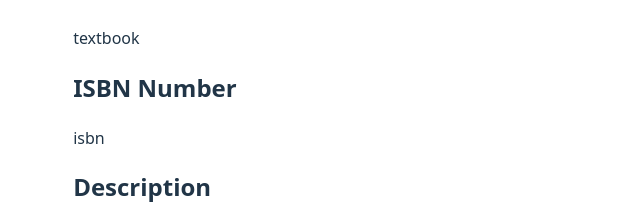
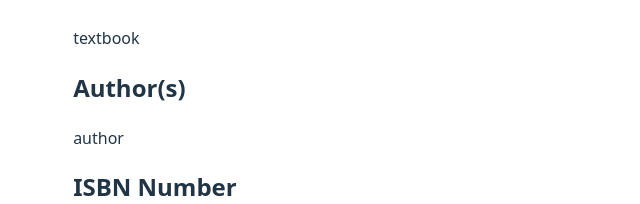
Before and after one commit to Oasis-NEU/s26-group-21, a React (Vite) app in the folder my-app/: page /listing-details in a window 1280 px wide. Shown: the part 413-617 px from the top of the page, without its empty margins (317-957 px from the left). Built offline with nearby package versions, Linux system fonts and the light colour scheme.

Commit message:
added authors description to listing details

```diff
--- a/my-app/src/pages/ListingDetailPage.jsx
+++ b/my-app/src/pages/ListingDetailPage.jsx
@@ -36,6 +36,11 @@ export default function ListingDetailPage() {
                 <h2>Name of Textbook</h2>
                 <p>textbook</p>
             </div>
+            {/* author(s) of textbook */}
+            <div>
+                <h2>Author(s)</h2>
+                <p>author</p>
+            </div>
             {/* textbook isbn number */}
             <div>
                 <h2>ISBN Number</h2>
```
